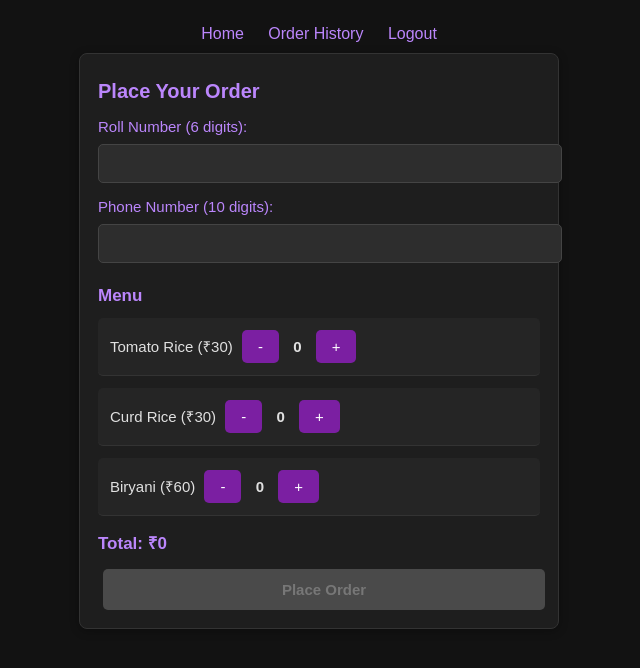
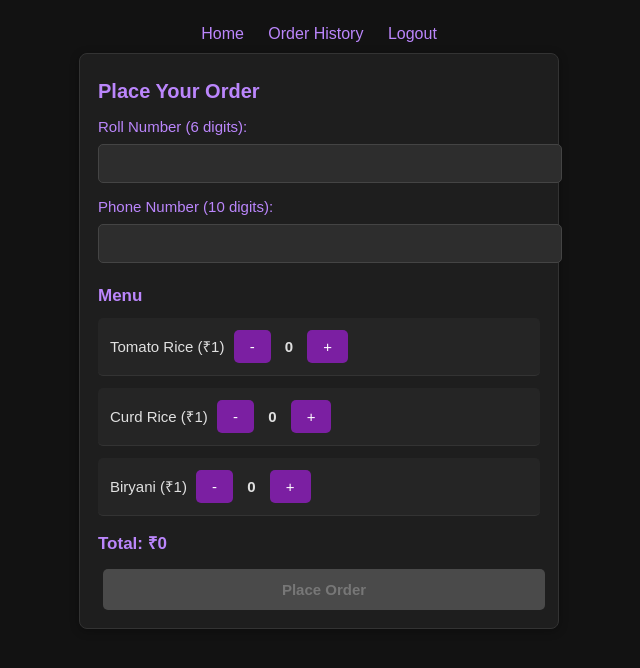
Before and after one commit to AHA-03/thefdcompany, a Flask app: template templates/index.html in a window 1280 px wide. Shown: the top 668 px of the page, without its empty margins (321-961 px from the left). Run offline with Flask 3, Linux system fonts and the light colour scheme; the template is opened without the code that fills it, so the values that code supplies are empty.

Commit message:
Update index.html

```diff
--- a/templates/index.html
+++ b/templates/index.html
@@ -190,9 +190,9 @@
 
     <script>
         const foodItems = [
-            { id: 1, name: "Tomato Rice", price: 30 },
-            { id: 2, name: "Curd Rice", price: 30 },
-            { id: 3, name: "Biryani", price: 60 }
+            { id: 1, name: "Tomato Rice", price: 1},
+            { id: 2, name: "Curd Rice", price: 1},
+            { id: 3, name: "Biryani", price: 1 }
         ];
 
         function initFoodMenu() {
```
